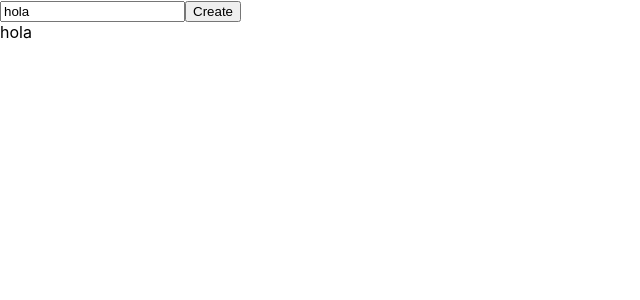
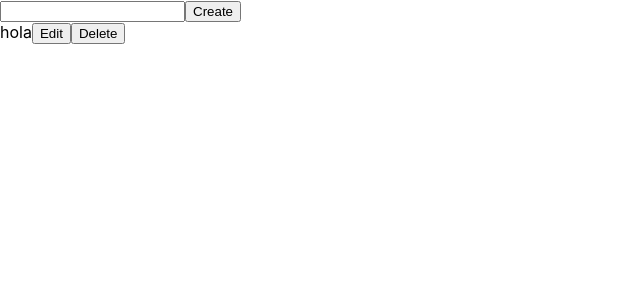
Before and after one commit to WMYM-Experimental/todo.react.js, a React (Create React App) app: page / in a window 1280 px wide. Both pictures are taken after a click on the input "Create". Shown: the top 300 px of the page, without its empty margins (0-640 px from the left). Built offline with nearby package versions, Linux system fonts and the light colour scheme.

Commit message:
logic of CRUD finished

```diff
--- a/src/App.css
+++ b/src/App.css
@@ -1,38 +1,3 @@
-.App {
-  text-align: center;
-}
-
-.App-logo {
-  height: 40vmin;
-  pointer-events: none;
-}
-
-@media (prefers-reduced-motion: no-preference) {
-  .App-logo {
-    animation: App-logo-spin infinite 20s linear;
-  }
-}
-
-.App-header {
-  background-color: #282c34;
-  min-height: 100vh;
-  display: flex;
-  flex-direction: column;
-  align-items: center;
-  justify-content: center;
-  font-size: calc(10px + 2vmin);
-  color: white;
-}
-
 .App-link {
   color: #61dafb;
 }
-
-@keyframes App-logo-spin {
-  from {
-    transform: rotate(0deg);
-  }
-  to {
-    transform: rotate(360deg);
-  }
-}
--- a/src/components/Task.js
+++ /dev/null
@@ -1,5 +0,0 @@
-const Task = ({ atr }) => {
-    return <div key={atr.id}>{atr.title}</div>;
-};
-
-export default Task;
--- a/src/components/Todo.js
+++ b/src/components/Todo.js
@@ -1,5 +1,5 @@
 import { useState } from "react";
-import Task from "./Task";
+import TodoElement from "./TodoElement";
 
 const Todo = () => {
     //using hooks
@@ -22,6 +22,19 @@ const Todo = () => {
         const aux = [...todos];
         aux.push(newTask);
         setTodos(aux);
+        setTitle("");
+    };
+
+    const handleUpdate = (id, value) => {
+        const aux = [...todos];
+        const target = aux.find((t) => t.id === id);
+        target.title = value;
+        setTodos(aux);
+    };
+
+    const handleDelete = (id) => {
+        const aux = todos.filter((t) => t.id !== id);
+        setTodos(aux);
     };
 
     return (
@@ -42,7 +55,11 @@ const Todo = () => {
 
             <div className="todos">
                 {todos.map((t) => (
-                    <Task atr={t}></Task>
+                    <TodoElement
+                        atr={t}
+                        onUpdate={handleUpdate}
+                        onDelete={handleDelete}
+                    ></TodoElement>
                 ))}
             </div>
         </div>
--- /dev/null
+++ b/src/components/TodoElement.js
@@ -0,0 +1,62 @@
+import { useState } from "react";
+
+const TodoElement = ({ atr, onUpdate, onDelete }) => {
+    const [isEdit, setIsEdit] = useState(false);
+
+    // component inside a component
+    const Task = () => {
+        const handleClick = (e, id) => {
+            onDelete(atr.id);
+        };
+
+        return (
+            <div key={atr.id}>
+                {atr.title}
+                <button
+                    onClick={() => {
+                        setIsEdit(true);
+                    }}
+                >
+                    Edit
+                </button>
+                <button className="btnDelete" onClick={handleClick}>
+                    Delete
+                </button>
+            </div>
+        );
+    };
+
+    // component inside a component
+    const Edit = () => {
+        const [newValue, setNewValue] = useState(atr.title); // setting newValue to last value
+
+        const handleSubmit = (e) => {
+            e.preventDefault();
+        };
+
+        const handleChange = (e) => {
+            const value = e.target.value;
+            setNewValue(value);
+        };
+
+        const handleClick = (e) => {
+            onUpdate(atr.id, newValue);
+            setIsEdit(false);
+        };
+
+        return (
+            <form className="update" onSubmit={handleSubmit}>
+                <input type="text" onChange={handleChange} value={newValue} />
+                <button className="btnUpdate" onClick={handleClick}>
+                    Update
+                </button>
+            </form>
+        );
+    };
+
+    return (
+        <div className="todos">{isEdit ? <Edit></Edit> : <Task></Task>}</div>
+    );
+};
+
+export default TodoElement;
```
Also changed, not shown: 2 other files (tests, documents, lock files or other folders).
